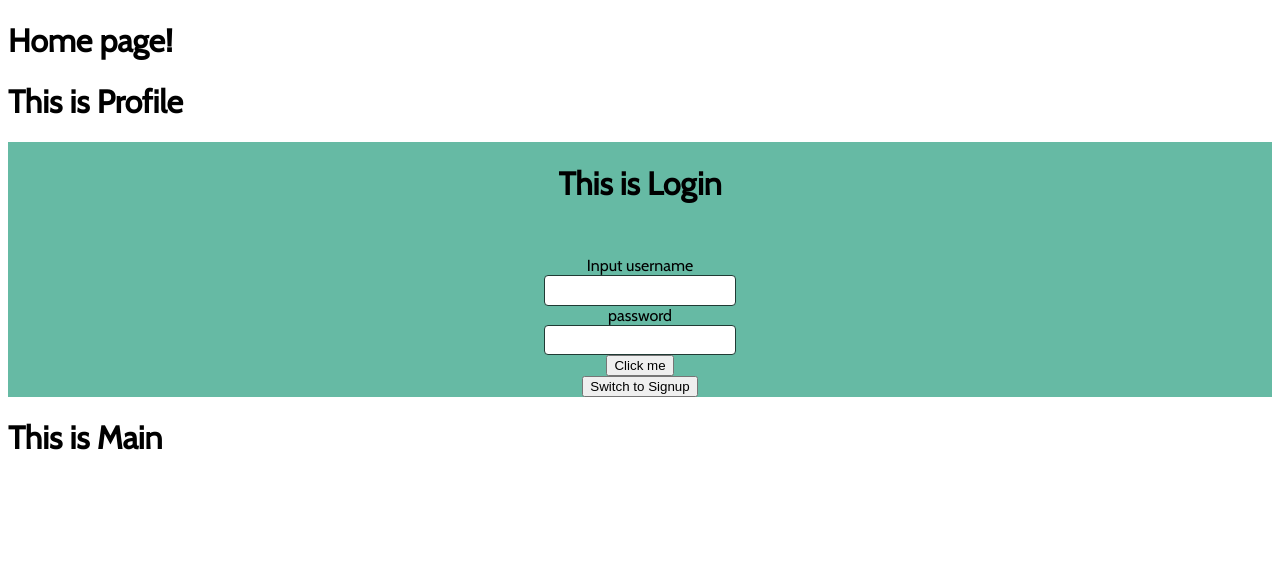
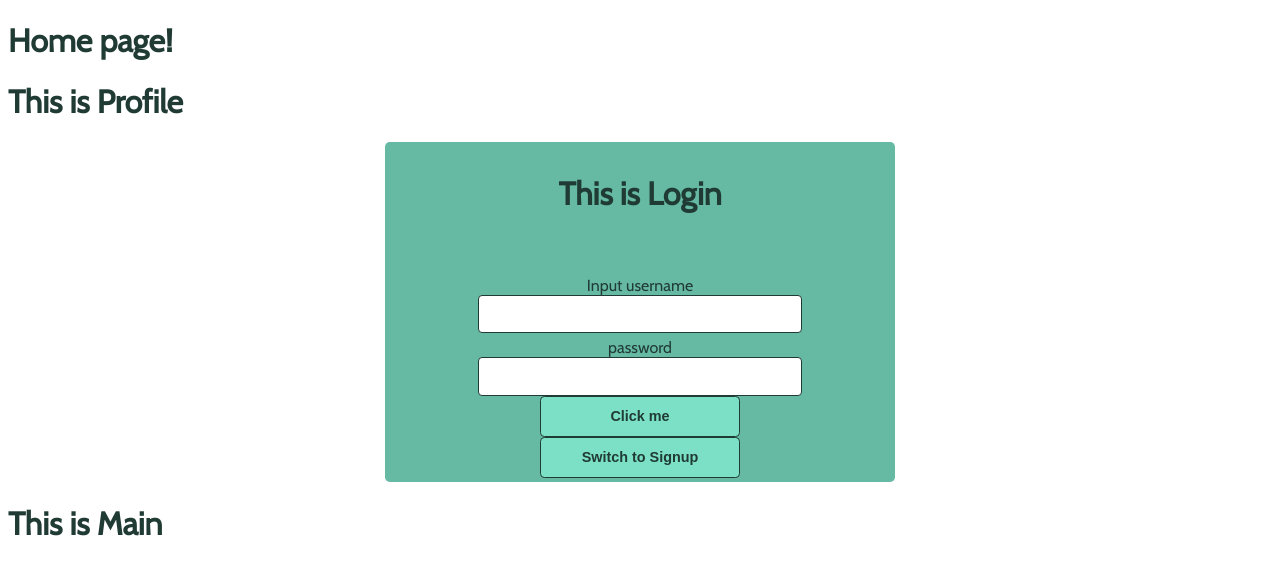
Before and after one commit to red-lipped-batfish-39/tracker, a React app: page / in a window 1280 px wide. Shown: the top 574 px of the page. Built offline with nearby package versions, Linux system fonts and the light colour scheme.

Commit message:
(update) updated margins and padding on buttons

```diff
--- a/client/static/styles.scss
+++ b/client/static/styles.scss
@@ -3,18 +3,47 @@
 
 body {
   font-family: Cabin;
+  color: $D;
 }
 
 .loginContainer {
   display: flex;
   flex-direction: column;
   align-items: center;
-  // justify-content: center;
+  justify-content: space-between;
   background-color: $A;
+  margin: auto;
+  // need to do a media query -- this would be for large screen
+  width: 500px;
+  border-radius: 0.3em;
+  padding: 0.3em;
+}
+
+.loginContainer >* {
+  padding-top: 1%;
 }
 
 .loginContainer input {
-  padding: 0.5em;
+  padding: 0.8em;
+  width: 60%;
   border-radius: 0.3em;
   border: 1px solid $D;
 }
+
+// .loginContainer input :hover {
+//   padding: 0.5em;
+//   width: 60%;
+//   border-radius: 0.3em;
+//   border: 1px solid $D;
+// }
+
+.loginContainer button {
+  background-color: $E;
+  padding: 0.8em;
+  border-radius: 0.3em;
+  border: 1px solid $D;
+  width: 40%;
+  color: $D;
+  font-size: .9em;
+  font-weight: bold;
+}
```
